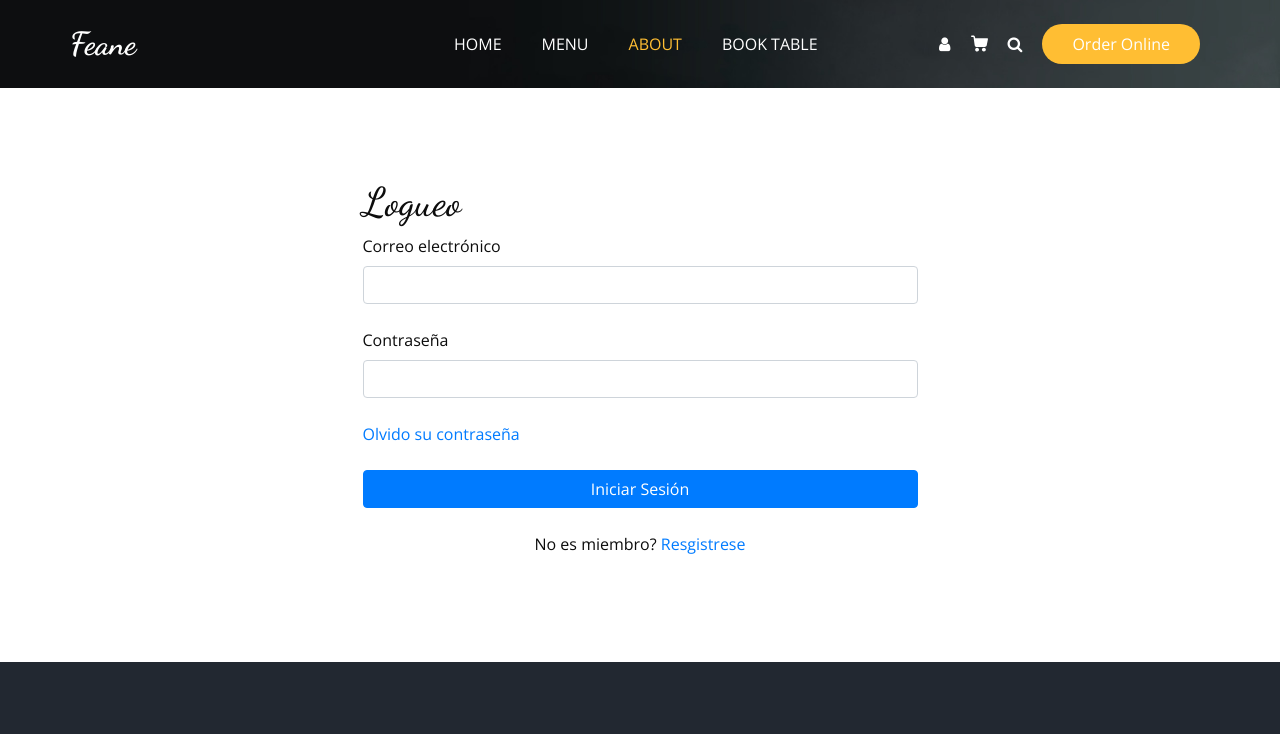
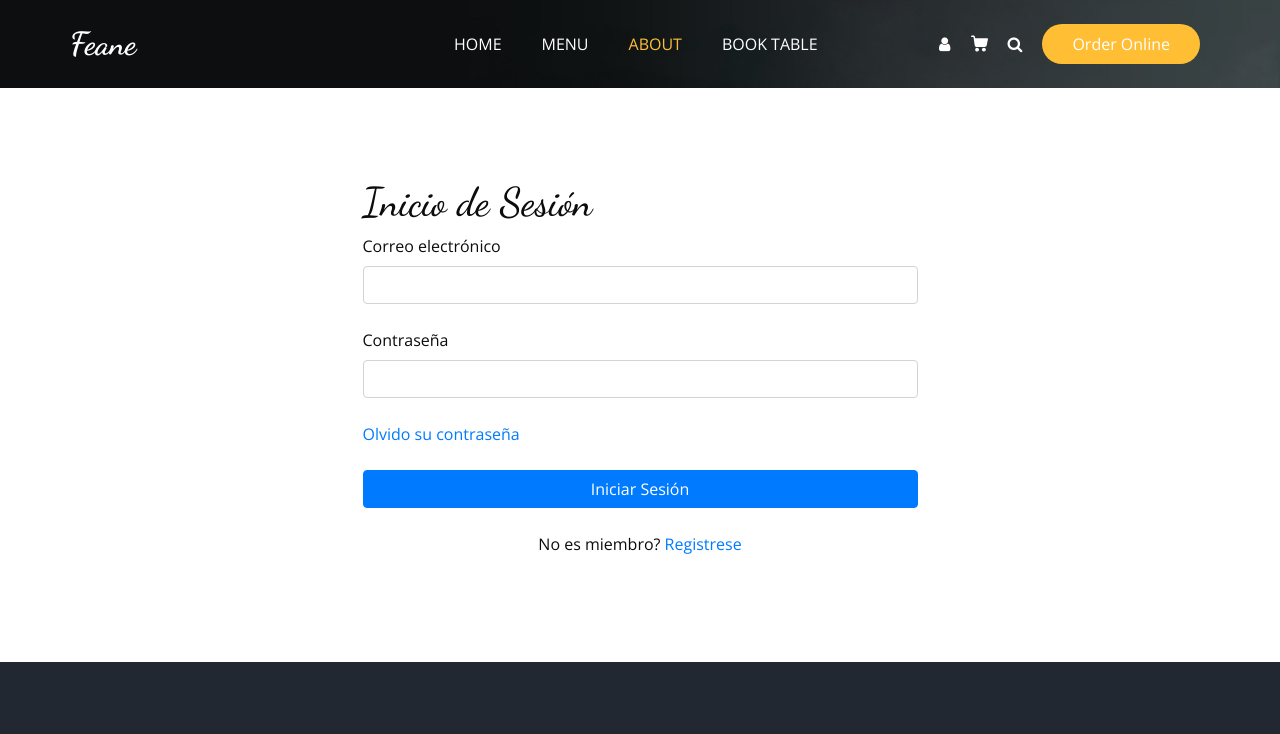
Before and after one commit to Wilson455/frond-end-csw-poli, a plain HTML site: page login.html in a window 1280 px wide. Shown: the top 734 px of the page. Drawn offline with nearby package versions, Linux system fonts and the light colour scheme; some packages are replaced by stand-ins of ours.

Commit message:
Cambios Wilson

```diff
--- a/login.html
+++ b/login.html
@@ -159,7 +159,7 @@
                 <div class="col-md-3">
                 </div>
                 <div class="col-md-6">
-                    <h1>Logueo</h1>
+                    <h1>Inicio de Sesión</h1>
                     <form action="dashboard/dashboard.html">
                         <!-- Email input -->
                         <div class="form-outline mb-4">
@@ -188,7 +188,7 @@
 
                         <!-- Register buttons -->
                         <div class="text-center">
-                            <p>No es miembro? <a href="#!">Resgistrese</a></p>
+                            <p>No es miembro? <a href="#!">Registrese</a></p>
                         </div>
                     </form>
                 </div>
```
